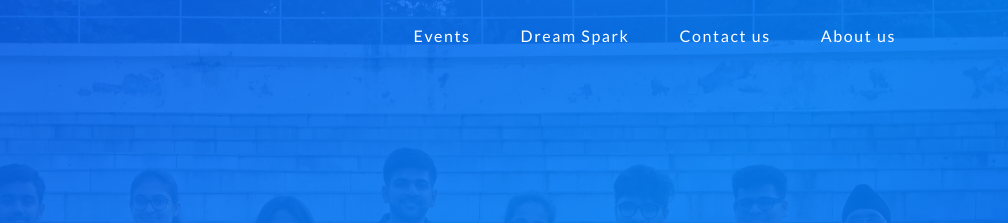
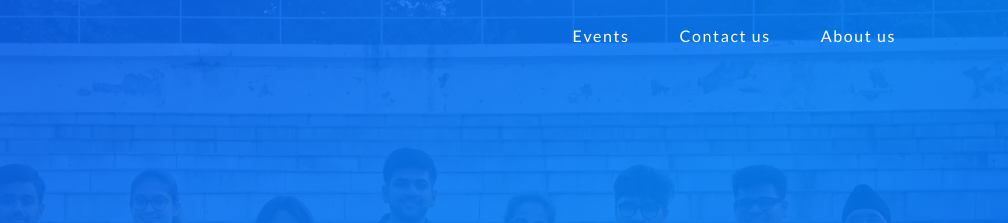
Before and after one commit to dhyey6602/MSTC, a website: page index.html in a window 1280 px wide. Shown: the top 223 px of the page, 272-1280 px from the left. Drawn offline with Linux system fonts and the light colour scheme.

Commit message:
DreamSpark link(s) removed.

```diff
--- a/index.html
+++ b/index.html
@@ -23,9 +23,9 @@
                 <a href="events.html">
                     <li>Events</li>
                 </a>
-                <a href="dreamspark.html">
+                <!-- <a href="dreamspark.html">
                     <li>Dream Spark</li>
-                </a>
+                </a> -->
                 <a href="contactus.html">
                     <li>Contact us</li>
                 </a>
@@ -56,7 +56,7 @@
         <nav class="navigation__nav">
             <ul class="navigation__list">
                 <li class="navigation__item"><a href="events.html" class="navigation__link">Events</a></li>
-                <li class="navigation__item"><a href="dreamspark.html" class="navigation__link">Dream Spark</a></li>
+                <!-- <li class="navigation__item"><a href="dreamspark.html" class="navigation__link">Dream Spark</a></li> -->
                 <li class="navigation__item"><a href="contactus.html" class="navigation__link">Contact Us</a></li>
                 <li class="navigation__item"><a href="aboutus.html" class="navigation__link"> About Us</a></li>
             </ul>
@@ -95,9 +95,12 @@
         <div class="footer__social-icons">
             <div class="footer__social-icon-header gradient-heading">Follow Us</div>
             <ul>
-                <li><a href="https://www.facebook.com/mstcatdaiict/" target="_blank" class=""><i class="fab fa-facebook-f fb"></i></a></li>
-                <li><a href="https://instagram.com/mstc.daiict?igshid=a280a6sjjzvg" target="_blank" class=""><i class="fab fa-instagram insta"></i></a></li>
-                <li><a href="https://twitter.com/mstc_daiict" target="_blank" class=""><i class="fab fa-twitter twit"></i></a></li>
+                <li><a href="https://www.facebook.com/mstcatdaiict/" target="_blank" class=""><i
+                            class="fab fa-facebook-f fb"></i></a></li>
+                <li><a href="https://instagram.com/mstc.daiict?igshid=a280a6sjjzvg" target="_blank" class=""><i
+                            class="fab fa-instagram insta"></i></a></li>
+                <li><a href="https://twitter.com/mstc_daiict" target="_blank" class=""><i
+                            class="fab fa-twitter twit"></i></a></li>
             </ul>
         </div>
         <div class="footer__logo">
```
